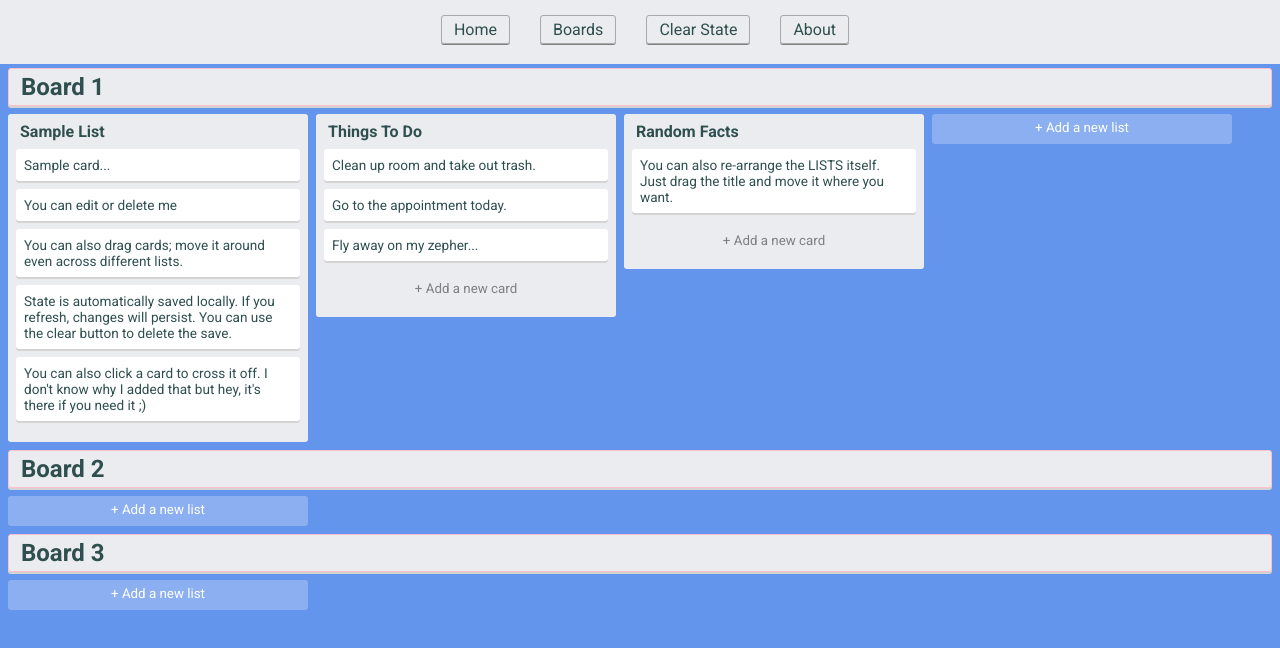
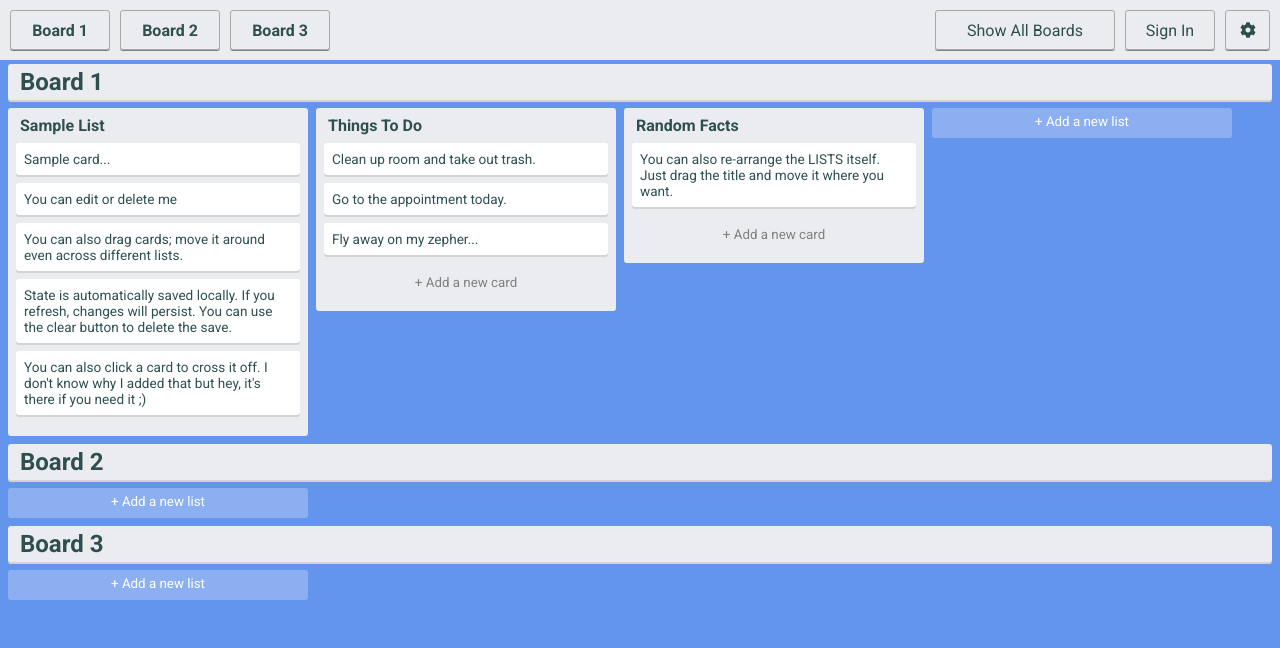
Before and after one commit to codekcv/lister, a React (Create React App) app: page / in a window 1280 px wide. Shown: the top 648 px of the page. Built offline with nearby package versions, Linux system fonts and the light colour scheme.

Commit message:
nav boards + menu buttons initial

```diff
--- a/src/App.tsx
+++ b/src/App.tsx
@@ -1,7 +1,7 @@
 import React from 'react';
 import './App.css';
 import { BrowserRouter, Route, Switch } from 'react-router-dom';
-import { Home } from './pages/Home';
+import Home from './pages/home/Home';
 import { About } from './pages/About';
 
 const App: React.FC = () => {
--- a/src/components/board/Board.tsx
+++ b/src/components/board/Board.tsx
@@ -71,7 +71,6 @@ const Container = styled.div<{ dragging: boolean }>`
     padding: 4px 12px;
     border-radius: 3px;
     box-shadow: 0 2px lightgray;
-    border: 1px pink solid;
   }
 
   .board-title-area {
@@ -85,7 +84,6 @@ const Container = styled.div<{ dragging: boolean }>`
     .board-button {
       position: absolute;
       display: none;
-      /* margin-top: 60px; */
       top: 2px;
       right: -56px;
     }
--- a/src/pages/Home.tsx
+++ /dev/null
@@ -1,84 +0,0 @@
-import React from 'react';
-import styled from 'styled-components';
-import { Link } from 'react-router-dom';
-import Boards from '../components/board/Boards';
-
-export const Home: React.FC = () => {
-  const handleReset = () => {
-    localStorage.clear();
-    window.alert('State has been reset.');
-    window.location.reload();
-  };
-
-  const handleClick = () => {
-    window.alert('Under construction');
-  };
-
-  return (
-    <Container>
-      <div className="navbar-container">
-        <nav>
-          <ul>
-            <li onClick={handleClick}>
-              <Link to="#">Home</Link>
-            </li>
-            <li onClick={handleClick}>
-              <Link to="#">Boards</Link>
-            </li>
-            <li onClick={handleReset}>
-              <Link to="#">Clear State</Link>
-            </li>
-            <li>
-              <Link to="/about">About</Link>
-            </li>
-          </ul>
-        </nav>
-      </div>
-
-      <div className="lists-container">
-        <Boards />
-      </div>
-    </Container>
-  );
-};
-
-const Container = styled.div`
-  .navbar-container {
-    width: 100vw;
-    height: 64px;
-
-    nav {
-      position: fixed;
-      background: #ebecf0;
-      width: 100vw;
-      height: 64px;
-
-      ul {
-        display: flex;
-        justify-content: center;
-        margin-right: 20px;
-        padding-top: 20px;
-      }
-    }
-  }
-
-  a {
-    text-decoration: none;
-    margin-left: 30px;
-    padding: 4px 12px;
-    border: 1px solid darkgray;
-    border-radius: 3px;
-    box-shadow: 0 1px gray;
-
-    :hover {
-      cursor: pointer;
-      box-shadow: none;
-      offset-position: 12px;
-      background: lightgray;
-    }
-  }
-
-  .lists-container {
-    margin: var(--g-margin);
-  }
-`;
--- /dev/null
+++ b/src/pages/home/Home.tsx
@@ -0,0 +1,184 @@
+import React, { useEffect, useState } from 'react';
+import styled from 'styled-components';
+import { Link } from 'react-router-dom';
+import Boards from '../../components/board/Boards';
+import BoardButon, { BoardButtonInt } from './components/board-button';
+import { connect } from 'react-redux';
+import { AppState } from '../../store/store';
+import { BoardState, Board } from '../../store/board/types';
+import { FaCogs, FaCog } from 'react-icons/fa';
+
+interface Props {
+  boardState: BoardState;
+}
+
+const Home: React.FC<Props> = ({ boardState }) => {
+  const handleReset = () => {
+    localStorage.clear();
+    window.location.reload();
+  };
+
+  const handleClick = () => {
+    window.alert('Under construction');
+  };
+
+  // const boards: BoardButtonInt[] = [
+  //   {
+  //     title: 'nice'
+  //   },
+  //   {
+  //     title: 'nice'
+  //   },
+  //   {
+  //     title: 'nice'
+  //   }
+  // ];
+
+  const [boards, setBoards] = useState<BoardButtonInt[]>([{ title: '' }]);
+
+  const boardMap = boardState.boards.map(board => ({ title: board.title }));
+
+  // setBoards(boardMap);
+
+  useEffect(() => {}, []);
+
+  return (
+    <Container>
+      <div className="navbar">
+        <div className="boards-button">
+          {boardMap.map(board => (
+            <BoardButon boardButton={board} />
+          ))}
+        </div>
+
+        <nav className="menus">
+          <ul>
+            <li>
+              <div className="nav-button show-all-boards">
+                <Link to="#" onClick={handleReset}>
+                  Show All Boards
+                </Link>
+              </div>
+            </li>
+            <li>
+              <div className="nav-button sign-in">
+                <Link to="#" onClick={handleReset}>
+                  Sign In
+                </Link>
+              </div>
+            </li>
+            <li>
+              <div className="nav-button options">
+                <div className="centeroo">
+                  <Link to="#" onClick={handleReset}>
+                    <FaCog />
+                  </Link>
+                </div>
+              </div>
+            </li>
+          </ul>
+        </nav>
+      </div>
+
+      <div className="board-container">
+        <Boards />
+      </div>
+    </Container>
+  );
+};
+
+const Container = styled.div`
+  .navbar {
+    display: flex;
+    justify-content: space-between;
+    background: #ebecf0;
+    width: 100vw;
+    height: 60px;
+    padding-top: 10px;
+
+    .boards-button {
+      display: flex;
+      margin: 0 5px;
+    }
+
+    nav {
+      margin-right: 5px;
+
+      ul {
+        display: flex;
+        justify-content: center;
+        li {
+          position: relative;
+
+          a {
+            text-decoration: none;
+          }
+
+          .nav-button {
+            position: relative;
+            text-align: center;
+            line-height: 40px;
+            width: 100px;
+            height: 40px;
+            margin: 0 5px;
+            border: 1px solid darkgray;
+            border-radius: 3px;
+            box-shadow: 0 1px gray;
+
+            :hover {
+              cursor: pointer;
+              box-shadow: none;
+              offset-position: 12px;
+              background: lightgray;
+            }
+          }
+
+          .show-all-boards {
+            width: 180px;
+          }
+
+          .sign-in {
+            width: 90px;
+            color: yellow;
+          }
+
+          .options {
+            width: 45px;
+            padding-top: 2px;
+          }
+        }
+      }
+    }
+  }
+
+  .board-container {
+    margin: var(--g-margin);
+  }
+`;
+
+const mapStateToProps = (state: AppState) => ({
+  boardState: state.board
+});
+
+export default connect(
+  mapStateToProps,
+  {}
+)(Home);
+
+/* <BoardButon boardButton={but} />
+        <nav>
+          <ul>
+            <li onClick={handleClick}>
+              <Link to="#">Home</Link>
+            </li>
+            <li onClick={handleClick}>
+              <Link to="#">Boards</Link>
+            </li>
+            <li onClick={handleReset}>
+              <Link to="#">Clear State</Link>
+            </li>
+            <li>
+              <Link to="/about">About</Link>
+            </li>
+          </ul>
+        </nav> */
--- /dev/null
+++ b/src/pages/home/components/board-button.tsx
@@ -0,0 +1,43 @@
+import React from 'react';
+import styled from 'styled-components';
+
+export interface BoardButtonInt {
+  title: string;
+}
+
+interface Props {
+  boardButton: BoardButtonInt;
+}
+
+const BoardButon: React.FC<Props> = ({ boardButton }) => {
+  const { title } = boardButton;
+
+  return (
+    <Container>
+      <h4>{title}</h4>
+    </Container>
+  );
+};
+
+const Container = styled.div`
+  width: 100px;
+  height: 40px;
+  margin: 0 5px;
+  border: 1px solid darkgray;
+  border-radius: 3px;
+  box-shadow: 0 1px gray;
+
+  h4 {
+    text-align: center;
+    margin-top: 10px;
+  }
+
+  :hover {
+    cursor: pointer;
+    box-shadow: none;
+    offset-position: 12px;
+    background: lightgray;
+  }
+`;
+
+export default BoardButon;
```
Also changed, not shown: src/pages/home/components/nav-button.tsx (added, +35 -0 lines).
